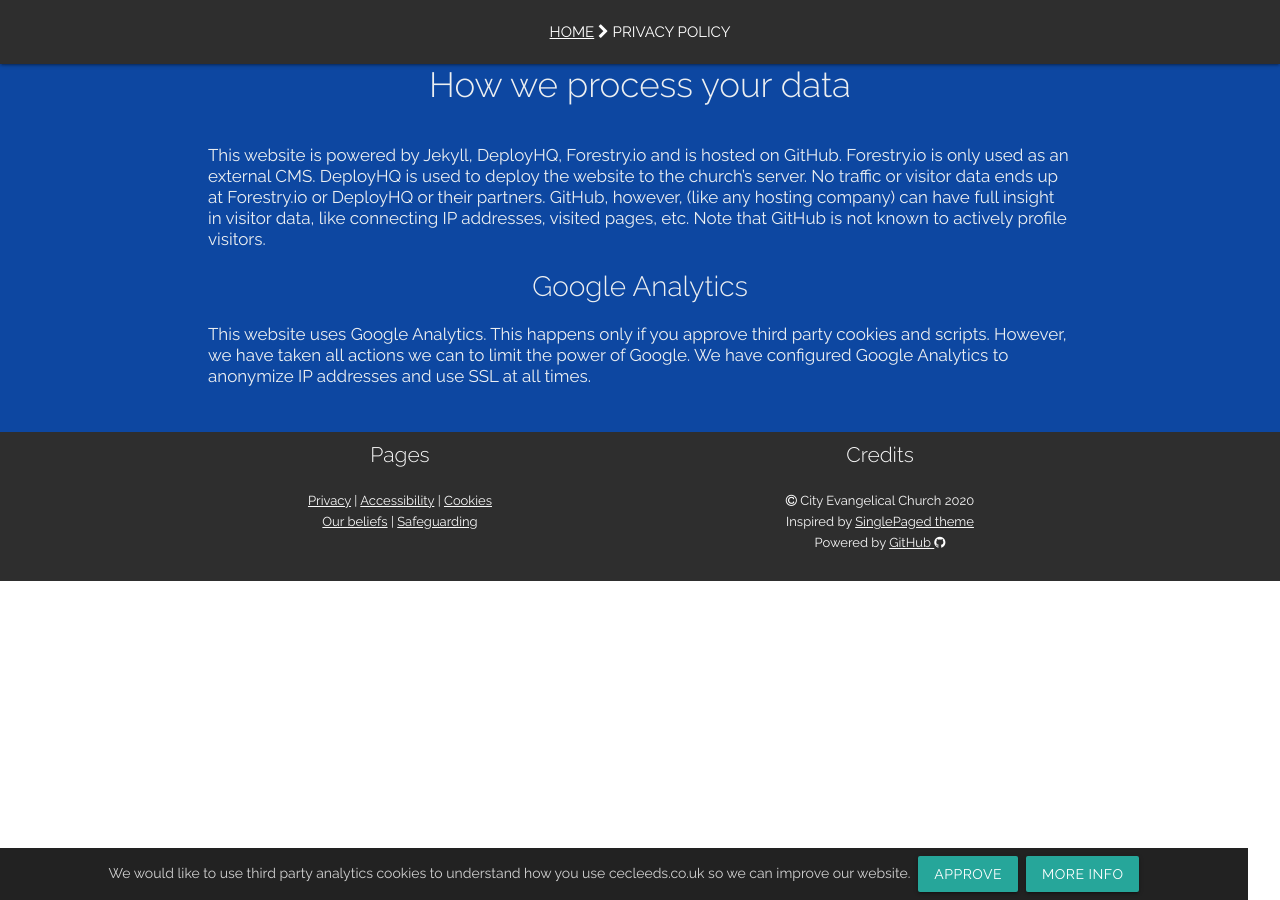
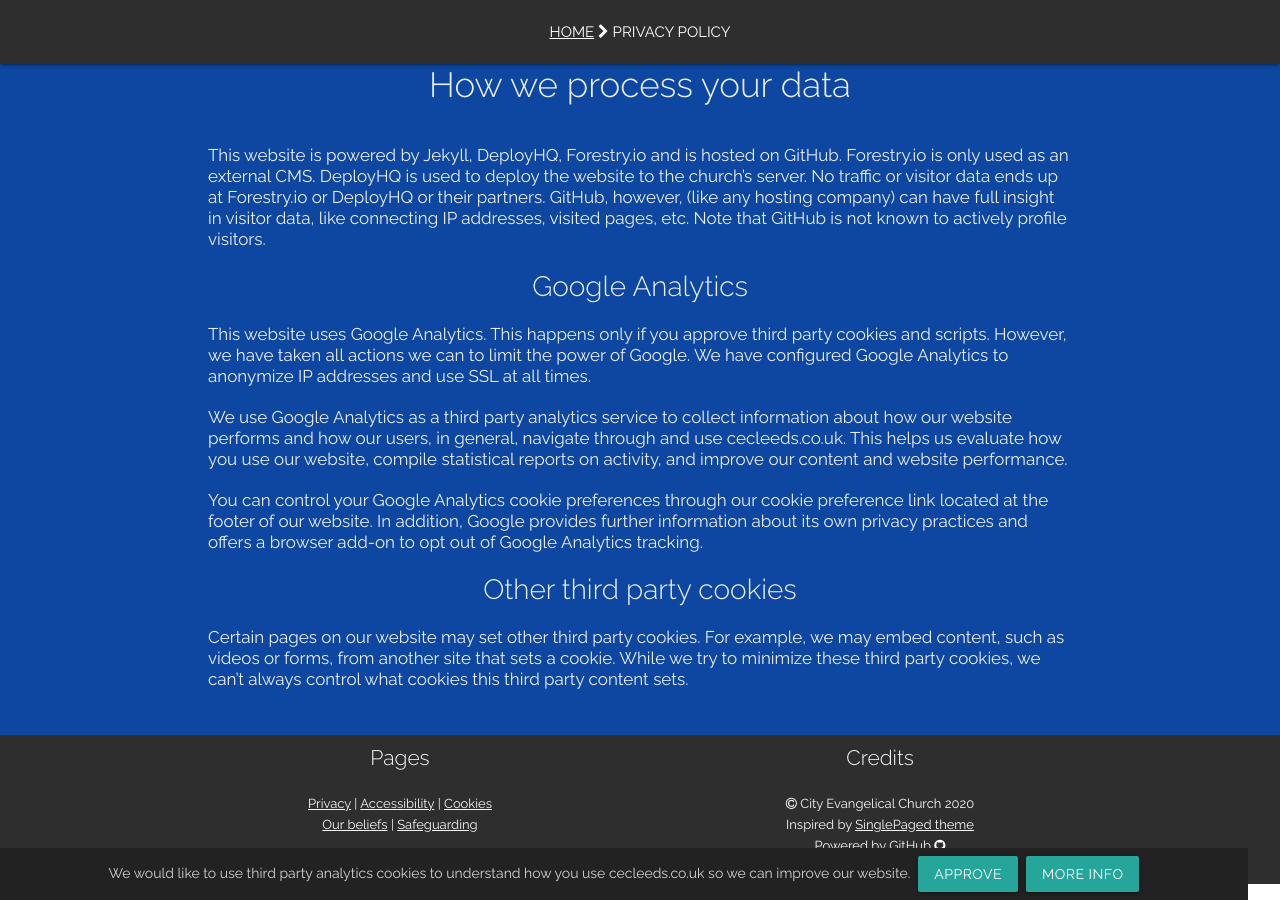
Before and after one commit to woodcock3/citychurch, a Jekyll site: the page built from pages/privacy.md, in a window 1280 px wide. Built offline with Jekyll 4.4.1, drawn with Linux system fonts in a browser that asks for light colours.

Commit message:
Update privacy.md

```diff
--- a/pages/privacy.md
+++ b/pages/privacy.md
@@ -14,3 +14,11 @@ This website is powered by Jekyll, DeployHQ, Forestry.io and is hosted on GitHub
 ### Google Analytics
 
 This website uses Google Analytics. This happens only if you approve third party cookies and scripts. However, we have taken all actions we can to limit the power of Google. We have configured Google Analytics to anonymize IP addresses and use SSL at all times.
+
+We use Google Analytics as a third party analytics service to collect information about how our website performs and how our users, in general, navigate through and use cecleeds.co.uk. This helps us evaluate how you use our website, compile statistical reports on activity, and improve our content and website performance.
+
+You can control your Google Analytics cookie preferences through our cookie preference link located at the footer of our website. In addition, Google provides further information about its own privacy practices and offers a browser add-on to opt out of Google Analytics tracking.
+
+### Other third party cookies
+
+Certain pages on our website may set other third party cookies. For example, we may embed content, such as videos or forms, from another site that sets a cookie. While we try to minimize these third party cookies, we can’t always control what cookies this third party content sets.
```
